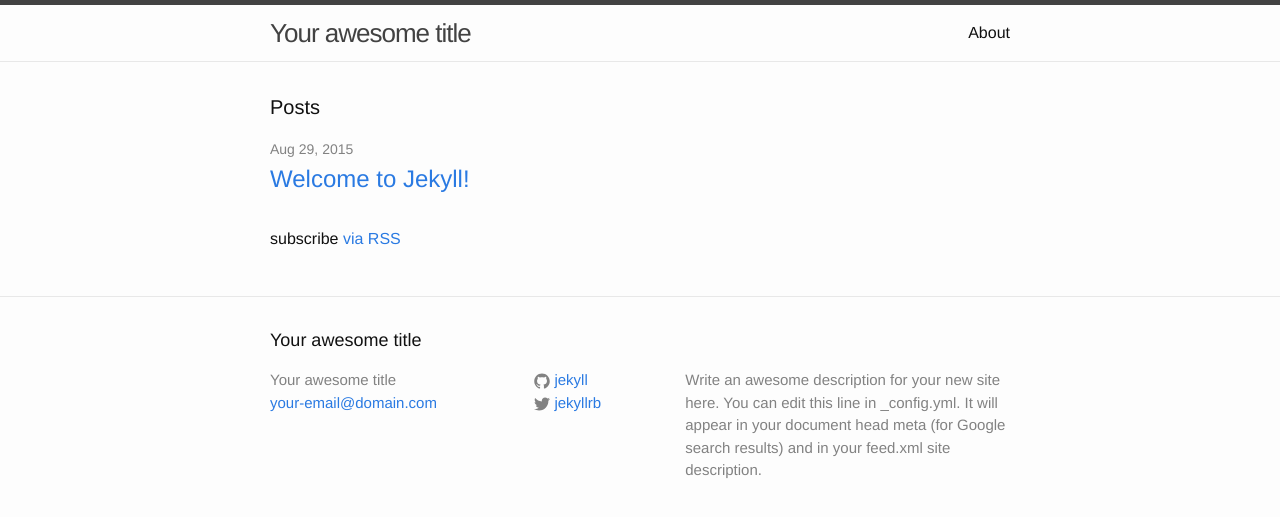
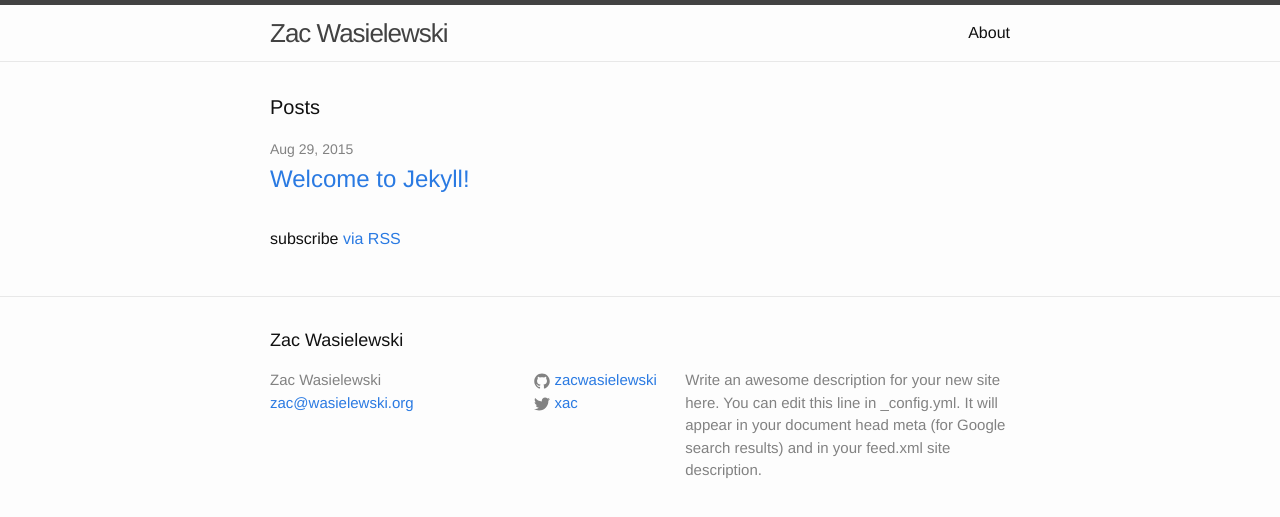
Before and after one commit to zacwasielewski/wasielewski.org-jekyll, a Jekyll site: the page built from index.html, in a window 1280 px wide. Shown: the top 517 px of the page. Built offline with Jekyll 4.4.1, drawn with Linux system fonts in a browser that asks for light colours.

Commit message:
Update config file

```diff
--- a/_config.yml
+++ b/_config.yml
@@ -1,14 +1,14 @@
 # Site settings
-title: Your awesome title
-email: your-email@domain.com
+title: Zac Wasielewski
+email: zac@wasielewski.org
 description: > # this means to ignore newlines until "baseurl:"
   Write an awesome description for your new site here. You can edit this
   line in _config.yml. It will appear in your document head meta (for
   Google search results) and in your feed.xml site description.
 baseurl: "" # the subpath of your site, e.g. /blog/
-url: "http://yourdomain.com" # the base hostname & protocol for your site
-twitter_username: jekyllrb
-github_username:  jekyll
+url: "http://wasielewski.org" # the base hostname & protocol for your site
+twitter_username: xac
+github_username:  zacwasielewski
 
 # Build settings
 markdown: kramdown
```
